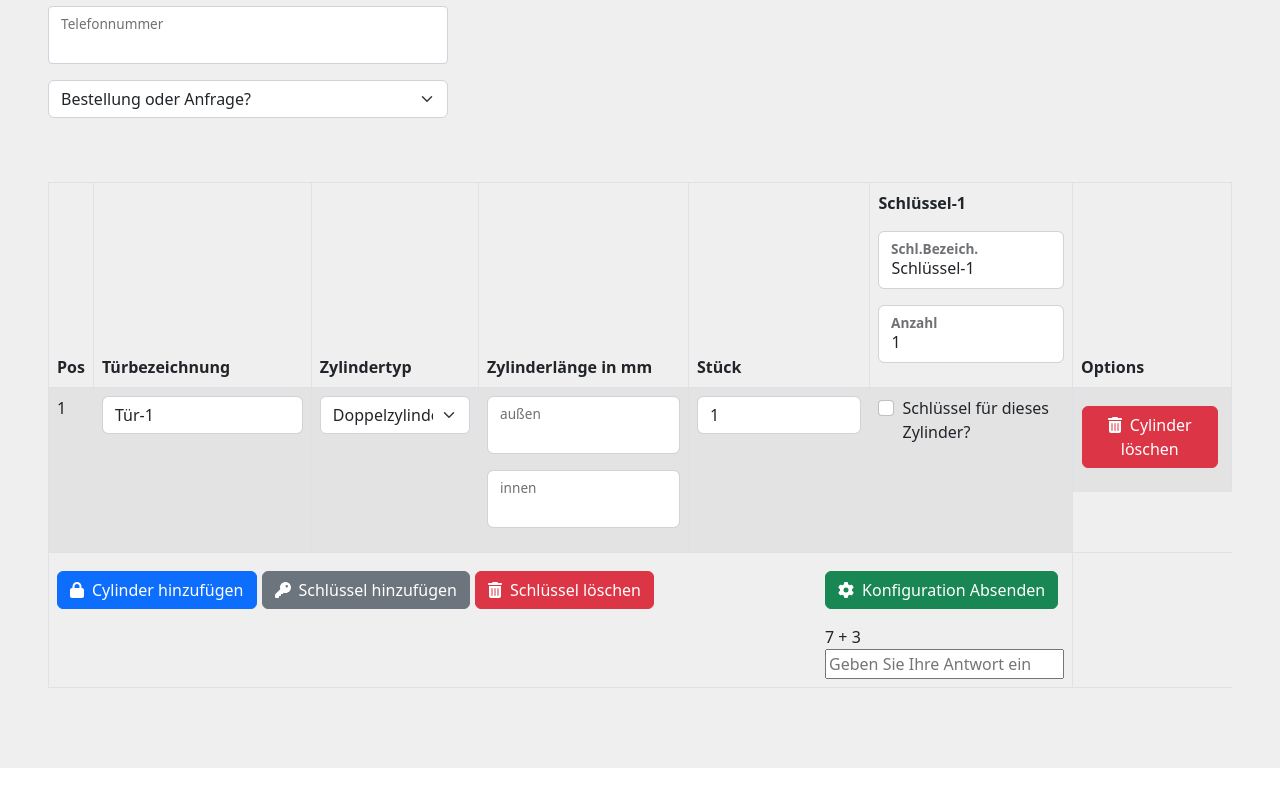
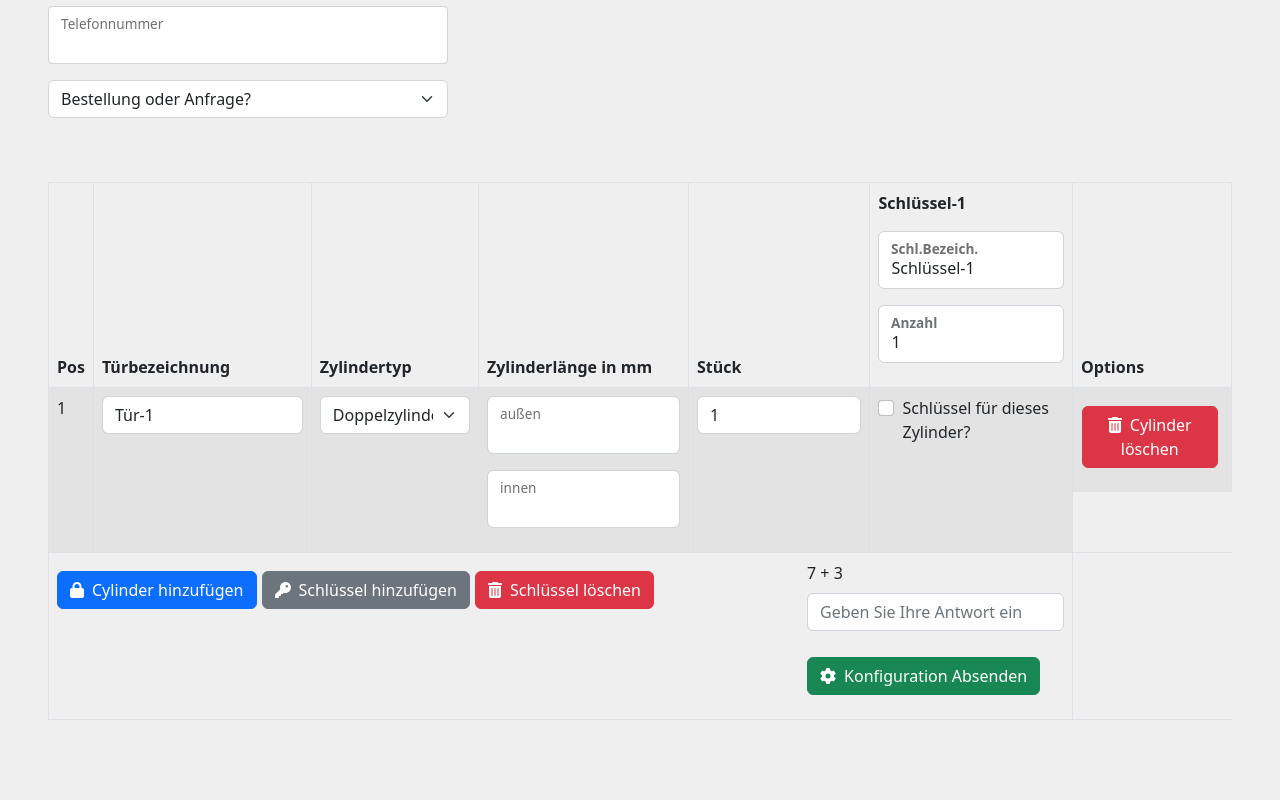
Before and after one commit to aleksejdom/keygen, a React (Create React App) app: page / in a window 1280 px wide. Shown: the part 345-1145 px from the top of the page. Before the commit the page ends 1113 px from the top, so only its background shows below. Built offline with nearby package versions, Linux system fonts and the light colour scheme.

Commit message:
recaptcher fixed

```diff
--- a/src/components/cylinders/Cylinders.js
+++ b/src/components/cylinders/Cylinders.js
@@ -19,6 +19,8 @@ function Cylinders() {
   const [checkboxKeyCount, setCheckboxKeyCount] = useState(1);
   const [visibility, setVisibility] = useState(true);
   const [userAnswer, setUserAnswer] = useState('');
+  const [captchaValid, setCaptchaValid] = useState(false);
+
 
 
 
@@ -145,7 +147,7 @@ function Cylinders() {
   };
 
   const validateCaptcha = () => {
-    return parseInt(userAnswer) !== 0;
+    return captchaValid;
   };
 
   const validateFields = () => {
@@ -166,6 +168,7 @@ function Cylinders() {
       checkVisibility();
     } else {
       if (!validateCaptcha()) {
+
         console.error('Bitte geben Sie die korrekte Captcha-Antwort ein.');
       } else {
         console.error('Bitte füllen Sie alle erforderlichen Felder aus.');
@@ -237,7 +240,7 @@ function Cylinders() {
 
                   </div>
                   <div className='opt-2'>
-
+                  {visibility && <SimpleCustomCaptcha setCaptchaAnswer={setUserAnswer} isValid={setCaptchaValid}/>}
                   <Button
                     variant="success"
                     id="send-response"
@@ -246,7 +249,7 @@ function Cylinders() {
                     Konfiguration Absenden
                   </Button>
 
-                  {visibility && <SimpleCustomCaptcha setCaptchaAnswer={setUserAnswer} />}
+
 
                   </div>
                 </div>
--- a/src/components/recaptcha/SimpleCustomCaptcha.js
+++ b/src/components/recaptcha/SimpleCustomCaptcha.js
@@ -1,7 +1,11 @@
 import React, { useState, useEffect } from 'react';
+import Form from 'react-bootstrap/Form';
+import './SimpleCustomCaptcha.css';
 
-function SimpleCustomCaptcha({ setCaptchaAnswer }) {
+function SimpleCustomCaptcha({ setCaptchaAnswer, isValid }) {
   const [captchaQuestion, setCaptchaQuestion] = useState('');
+  const [correctAnswer, setCorrectAnswer] = useState(null);
+  const [inputStyle, setInputStyle] = useState({});
 
   useEffect(() => {
     generateCaptcha();
@@ -12,25 +16,29 @@ function SimpleCustomCaptcha({ setCaptchaAnswer }) {
     const number2 = Math.floor(Math.random() * 10);
     const newCaptchaQuestion = `${number1} + ${number2}`;
     setCaptchaQuestion(newCaptchaQuestion);
+    setCorrectAnswer(number1 + number2);
   }
 
   const onAnswerChange = (event) => {
     const answer = event.target.value;
-    setCaptchaAnswer(answer);
+    if (parseInt(answer) === correctAnswer) {
+      setInputStyle({});
+      setCaptchaAnswer(answer);
+      isValid(true);
+    }
+    else {
+      setInputStyle({ border: '2px solid red' });
+      isValid(false);
+    }
   }
 
   return (
-    <div className="simple-custom-captcha">
-      <div className="captcha-question">
-        {captchaQuestion}
-      </div>
-      <input
-        type="text"
-        className="captcha-answer"
-        placeholder="Geben Sie Ihre Antwort ein"
-        onChange={onAnswerChange}
-      />
-    </div>
+    <Form.Group className="mb-3 simple-custom-captcha" controlId="captchaSimple">
+        <Form.Label>{captchaQuestion}</Form.Label>
+        <Form.Control type="number" placeholder="Geben Sie Ihre Antwort ein"
+        onChange={onAnswerChange} style={inputStyle} />
+      </Form.Group>
+
   );
 }
 
```
Also changed, not shown: src/components/recaptcha/SimpleCustomCaptcha.css (added).
